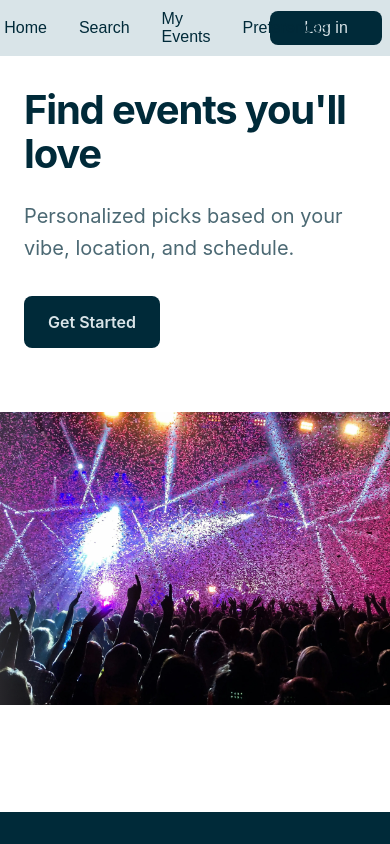
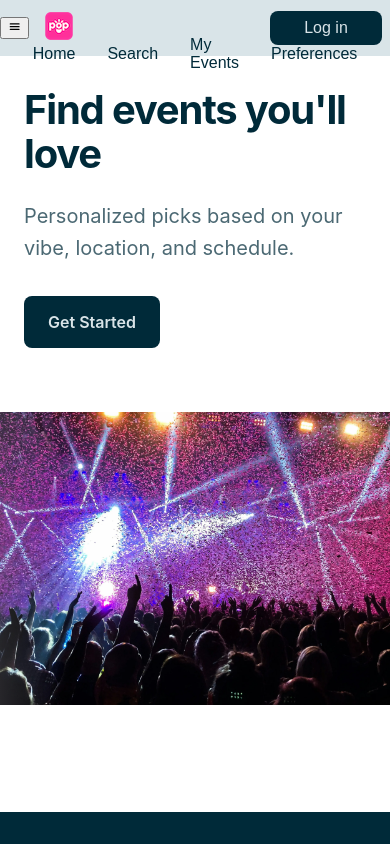
Before and after one commit to ash-kick/event-pop-app, a React (Vite) app: page / in a window 390 px wide. Shown: the top 844 px of the page. Built offline with nearby package versions, Linux system fonts and the light colour scheme; no server answers; a web font is replaced by a local one.

Commit message:
adding initial code for a toggle friendly menu for smaller screen sizes

```diff
--- a/src/App.css
+++ b/src/App.css
@@ -10,7 +10,7 @@ nav {
      position: relative;
 }
 
-.nav-links-main {
+.nav-links-main-large-screen {
      display: flex;
      align-items: center;
      justify-content: flex-start;
@@ -19,13 +19,11 @@ nav {
      translate: -50%;
 }
 
-@media (max-width: 600px) {
-     .nav-links-main {
-          display: flex;
-          align-items: left;
-          justify-content: left;
-          left: 35%;
-     }
+.nav-links-main-small-screen {
+     display: flex;
+     flex-direction: column;
+     align-items: left;
+     justify-content: left;
 }
 
 #log-in-button,
--- a/src/layouts/RootLayout.jsx
+++ b/src/layouts/RootLayout.jsx
@@ -1,6 +1,8 @@
 import { Outlet, NavLink, useNavigate, useLocation } from "react-router-dom";
 import { useState, useEffect, useContext } from "react";
 import { FaBell } from "react-icons/fa";
+
+import { IoMenu } from "react-icons/io5";
 import { NotificationsContext } from "../contexts/NotificationsContext";
 
 const logInButton = (
@@ -17,6 +19,7 @@ export default function RootLayout() {
      const [isAuthenticated, setIsAuthenticated] = useState(false);
      const [userName, setUserName] = useState(null);
      const navigate = useNavigate();
+     const [menuOpen, setMenuOpen] = useState(false);
      // using this to retrigger auth check
      const location = useLocation();
      useEffect(() => {
@@ -65,19 +68,33 @@ export default function RootLayout() {
                </button>
           </div>
      );
+
+     const navLinks = (menuStyle) => {
+          return (
+               <div className={`nav-links-main-${menuStyle}`}>
+                    <NavLink to="home">Home</NavLink>
+                    <NavLink to="search">Search</NavLink>
+                    <NavLink to="events">My Events</NavLink>
+                    <NavLink to="preferences">Preferences</NavLink>
+               </div>
+          );
+     };
      return (
           <div className="root-layout">
                <header>
                     <nav>
-                         <div className="nav-links-main">
-                              <NavLink to="/">
-                                   <img src="../assets/event-pop-icon-small.png" />
-                              </NavLink>
-                              <NavLink to="home">Home</NavLink>
-                              <NavLink to="search">Search</NavLink>
-                              <NavLink to="events">My Events</NavLink>
-                              <NavLink to="preferences">Preferences</NavLink>
-                         </div>
+                         <button
+                              className="drop-down-menu-button"
+                              onClick={() => {
+                                   setMenuOpen(!menuOpen);
+                              }}>
+                              <IoMenu className="io-menu-icon"></IoMenu>
+                         </button>
+                         <NavLink to="/">
+                              <img src="../assets/event-pop-icon-small.png" />
+                         </NavLink>
+                         {menuOpen ? <div className="nav-links-small-screen">{navLinks("small-screen")}</div> : null}
+                         <div className="nav-links-large-screen">{navLinks("large-screen")}</div>
                          {isAuthenticated ? firstLetterLogoutButton : logInButton}
                     </nav>
                </header>
```
